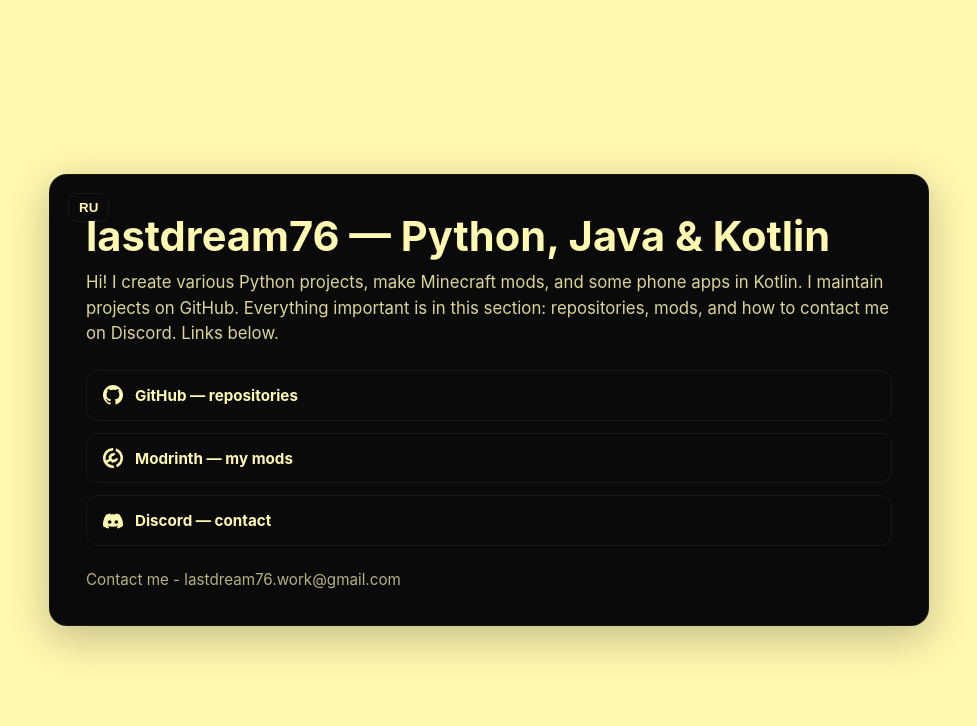
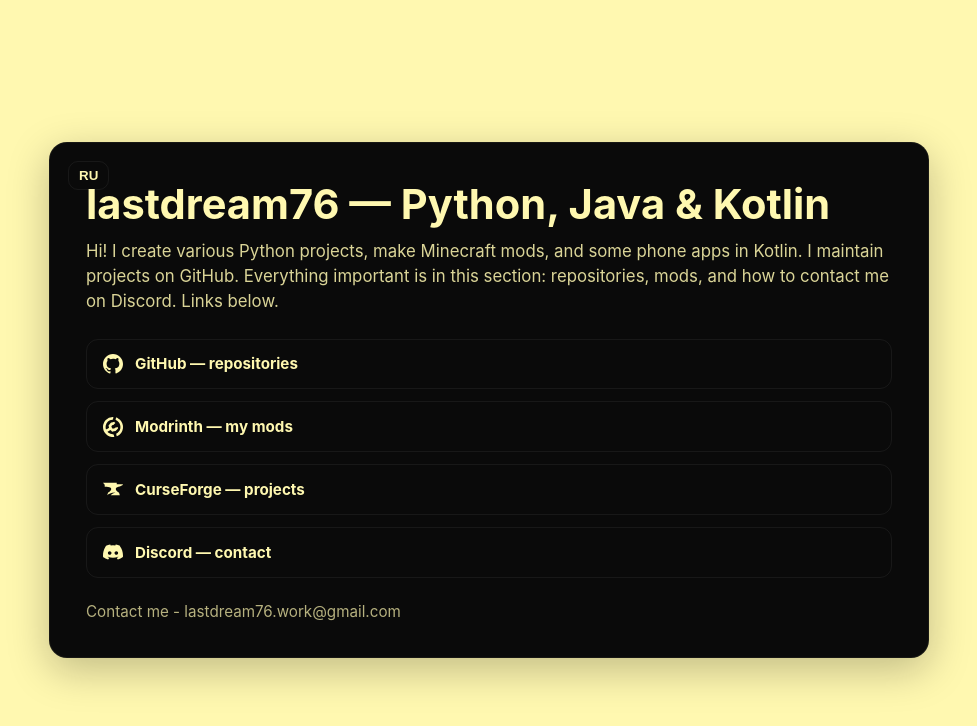
Before and after one commit to lastdream76/lastdream76-links, a website: page index.html in a window 1280 px wide. Shown: the whole page, without its empty margins (151-1128 px from the left). Drawn offline with Linux system fonts and the light colour scheme.

Commit message:
Add CurseForge link to portfolio

```diff
--- a/index.html
+++ b/index.html
@@ -35,6 +35,13 @@
         <span class="label" id="label-modrinth">Modrinth — my mods</span>
       </a>
 
+      <a class="btn" id="link-curseforge" href="https://www.curseforge.com/members/lastdream76/projects" target="_blank" rel="noopener noreferrer">
+        <svg class="btn-icon" viewBox="0 0 24 24" fill="currentColor" aria-hidden>
+          <path d="M18.326 9.2145S23.2261 8.4418 24 6.1882h-7.5066V4.4H0l2.0318 2.3576V9.173s5.1267 -0.2665 7.1098 1.2372c2.7146 2.516 -3.053 5.917 -3.053 5.917L5.0995 19.6c1.5465 -1.4726 4.494 -3.3775 9.8983 -3.2857 -2.0565 0.65 -4.1245 1.6651 -5.7344 3.2857h10.9248l-1.0288 -3.2726s-7.918 -4.6688 -0.8336 -7.1127z" stroke-width="1"/>
+        </svg>
+        <span class="label" id="label-curseforge">CurseForge — projects</span>
+      </a>
+
       <a class="btn" id="link-discord" href="https://discord.gg/qS9nBYCm4w" target="_blank" rel="noopener noreferrer">
         <svg class="btn-icon" viewBox="0 0 24 24" fill="currentColor" aria-hidden><path d="M20.317 4.37a19.791 19.791 0 00-4.885-1.515.074.074 0 00-.079.037c-.211.375-.445.865-.607 1.25a18.27 18.27 0 00-5.487 0c-.163-.39-.401-.875-.607-1.25a.077.077 0 00-.079-.037A19.736 19.736 0 003.677 4.37a.07.07 0 00-.032.027C.533 9.046-.32 13.58.099 18.057a.082.082 0 00.031.057 19.9 19.9 0 005.993 3.03.078.078 0 00.084-.028c.462-.63.874-1.295 1.226-1.994a.076.076 0 00-.042-.106 13.107 13.107 0 01-1.872-.892.077.077 0 01-.008-.128 10.2 10.2 0 00.372-.294.074.074 0 01.077-.01c3.928 1.793 8.18 1.793 12.062 0a.074.074 0 01.078.009c.12.098.246.198.373.295a.077.077 0 01-.006.127 12.299 12.299 0 01-1.873.892.077.077 0 00-.041.107c.352.699.764 1.365 1.225 1.994a.076.076 0 00.084.028 19.86 19.86 0 006.002-3.03.077.077 0 00.032-.054c.5-4.917-.838-9.229-3.549-13.043a.061.061 0 00-.031-.03zM8.02 15.33c-1.183 0-2.157-.965-2.157-2.156 0-1.193.974-2.157 2.157-2.157 1.193 0 2.156.964 2.156 2.157 0 1.19-.963 2.156-2.156 2.156zm7.975 0c-1.183 0-2.157-.965-2.157-2.156 0-1.193.974-2.157 2.157-2.157 1.193 0 2.157.964 2.157 2.157 0 1.19-.964 2.156-2.157 2.156z"/></svg>
         <span class="label" id="label-discord">Discord — contact</span>
@@ -55,6 +62,7 @@
           tag: 'Hi! I create various Python projects, make Minecraft mods, and some phone apps in Kotlin. I maintain projects on GitHub. Everything important is in this section: repositories, mods, and how to contact me on Discord. Links below.',
           github: 'GitHub — repositories',
           modrinth: 'Modrinth — my mods',
+          curseforge: 'CurseForge — projects',
           discord: 'Discord — contact',
           email: 'Email — lastdream76.work@gmail.com',
           footer: 'Contact me - lastdream76.work@gmail.com',
@@ -66,6 +74,7 @@
           tag: 'Привет! Я создаю разные проекты на Python, делаю моды для Minecraft и некоторые программы на телефон на Kotlin. Веду проекты на GitHub. Всё важное — в этом блоке: репозитории, моды и как связаться в Discord. Ссылки ниже.',
           github: 'GitHub — репозитории',
           modrinth: 'Modrinth — мои моды',
+          curseforge: 'CurseForge — проекты',
           discord: 'Discord — связаться',
           email: 'Почта — lastdream76.work@gmail.com',
           footer: 'Contact me - lastdream76.work@gmail.com',
@@ -78,6 +87,7 @@
         tag: document.getElementById('tag'),
         labelGithub: document.getElementById('label-github'),
         labelModrinth: document.getElementById('label-modrinth'),
+        labelCurseforge: document.getElementById('label-curseforge'),
         labelDiscord: document.getElementById('label-discord'),
         footer: document.getElementById('footer'),
         toggle: document.getElementById('lang-toggle')
@@ -93,6 +103,7 @@
         els.tag.textContent = t.tag;
         els.labelGithub.textContent = t.github;
         els.labelModrinth.textContent = t.modrinth;
+        els.labelCurseforge.textContent = t.curseforge;
         els.labelDiscord.textContent = t.discord;
         els.footer.textContent = t.footer;
         els.toggle.textContent = t.toggleLabel;
--- a/src/index.ts
+++ b/src/index.ts
@@ -1,5 +1,6 @@
 const githubUrl = 'https://github.com/aleks12ser';
 const modrinthUrl = 'https://modrinth.com/user/lastdream76';
+const curseforgeUrl = 'https://www.curseforge.com/members/lastdream76/projects';
 const discordUrl = 'https://discord.gg/qS9nBYCm4w';
 
 document.title = 'Portfolio — Aleks';
@@ -26,6 +27,8 @@ app.innerHTML = `
 
     <a class="btn" href="${modrinthUrl}" target="_blank" rel="noopener noreferrer">Modrinth</a>
 
+    <a class="btn" href="${curseforgeUrl}" target="_blank" rel="noopener noreferrer">CurseForge</a>
+
     <a class="btn" href="${discordUrl}" target="_blank" rel="noopener noreferrer">Discord</a>
   </section>
 
```
